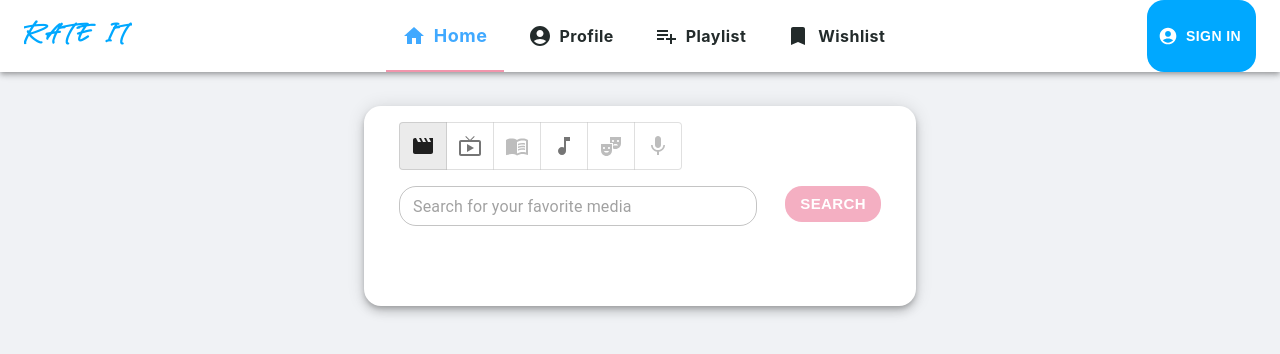
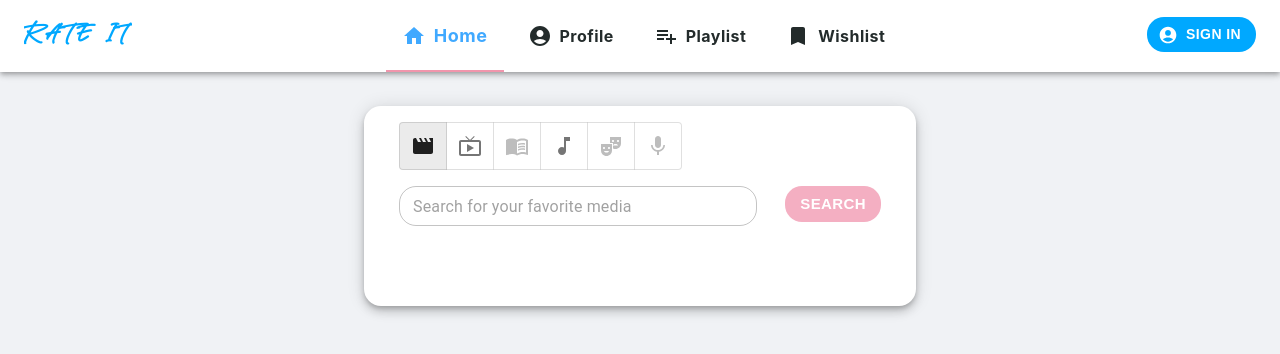
Before and after one commit to anihadagali7/rate-it-ui, a React (Create React App) app: page / in a window 1280 px wide. Shown: the top 354 px of the page. Built offline with nearby package versions, Linux system fonts and the light colour scheme; no server answers.

Commit message:
fix login btn

```diff
--- a/src/components/header/Header.js
+++ b/src/components/header/Header.js
@@ -276,6 +276,8 @@ const Header = ({ displayMenu }) => {
                   border: "transparent",
                   backgroundColor: "#00a8ff",
                   borderRadius: "17px",
+                  height: '35px',
+                  marginTop: '17px',
                   "&.MuiButtonBase-root:hover": {
                     border: "transparent",
                     backgroundColor: "#00a8ff",
```
Also changed, not shown: 1 other file (tests, documents, lock files or other folders).
